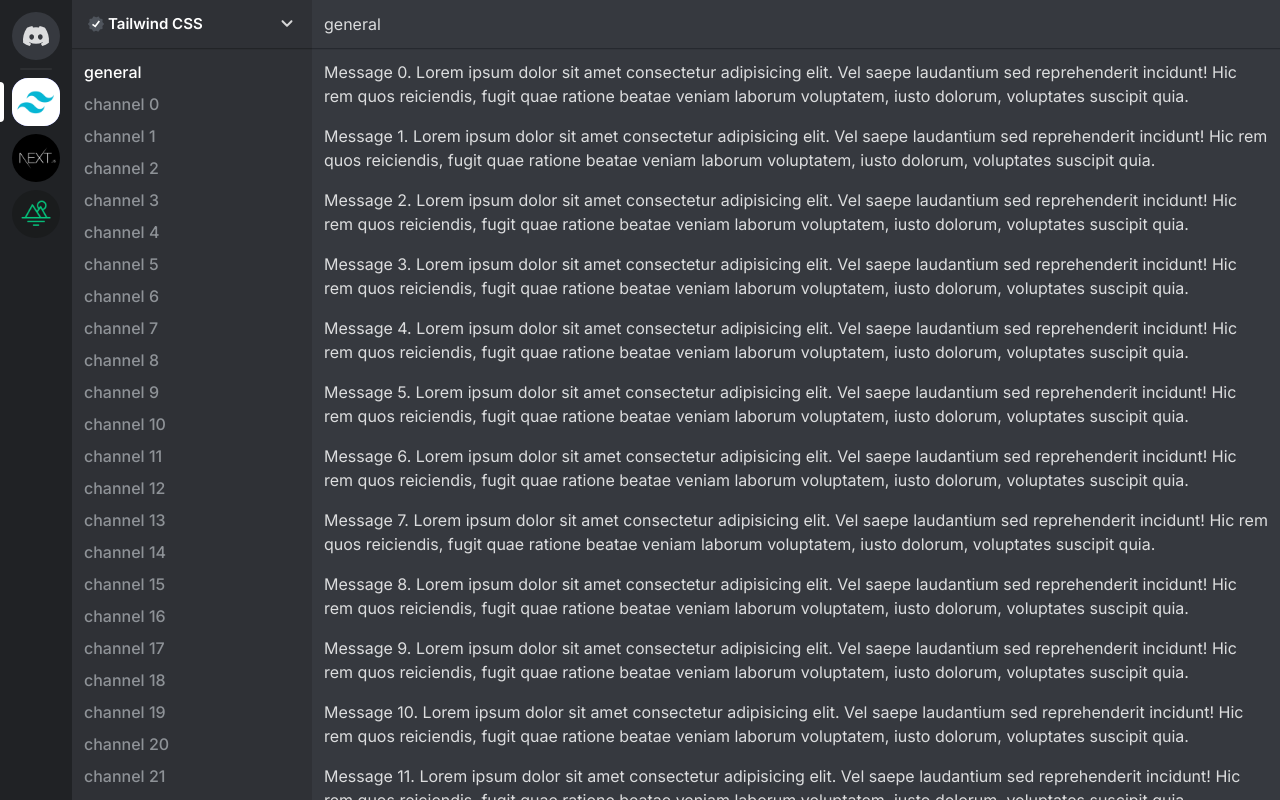
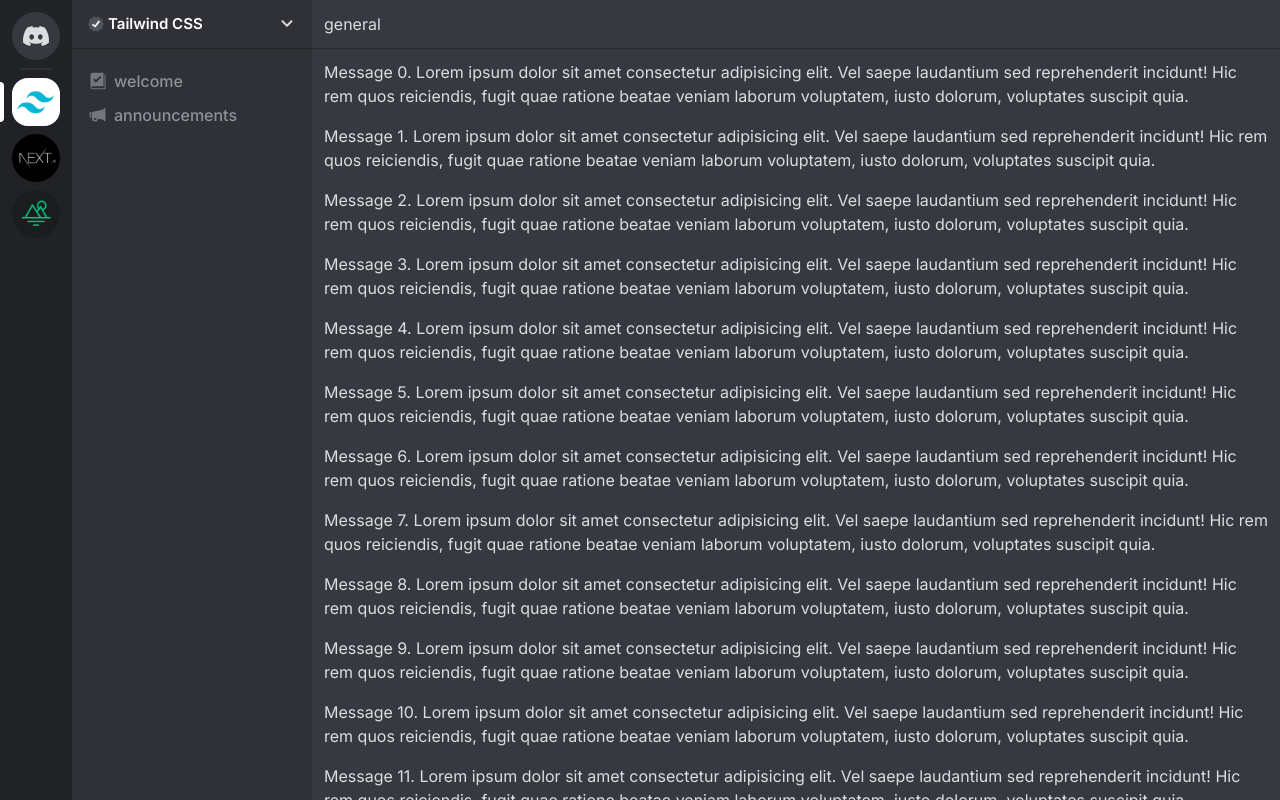
Before and after one commit to jpsanantonio/tailwind-mastery, a Next.js app: page /servers/1 in a window 1280 px wide. Built offline with nearby package versions, Linux system fonts and the light colour scheme.

Commit message:
Add Styles to Channel List

```diff
--- a/app/servers/[sid]/page.jsx
+++ b/app/servers/[sid]/page.jsx
@@ -1,4 +1,11 @@
-import { CheckIcon, ChevronIcon, VerifiedIcon } from "@/components/icons";
+import {
+  AddPersonIcon,
+  BookIcon,
+  CheckIcon,
+  ChevronIcon,
+  SpeakerphoneIcon,
+  VerifiedIcon,
+} from "@/components/icons";
 
 export default function Server() {
   return (
@@ -12,11 +19,26 @@
           Tailwind CSS
           <ChevronIcon className="w-[18px] h-[18px] ml-auto opacity-80" />
         </button>
-        <div className="flex-1 p-3 space-y-2 overflow-y-scroll font-medium text-gray-300 ">
-          <p className="text-white">general</p>
-          {[...Array(40)].map((_, i) => (
-            <p key={i}>channel {i}</p>
-          ))}
+
+        <div className="flex-1 overflow-y-scroll font-medium text-gray-300 mt-[17px]">
+          <div className="space-y-0.5">
+            <a
+              href="#"
+              className="flex items-center px-2 mx-2 py-1 text-gray-300 hover:text-gray-100 hover:bg-gray-550/[0.16] rounded group"
+            >
+              <BookIcon className="w-5 h-5 mr-1.5 text-gray-400" />
+              welcome
+              <AddPersonIcon className="w-4 h-4 ml-auto text-gray-200 opacity-0 hover:text-gray-100 group-hover:opacity-100" />
+            </a>
+            <a
+              href="#"
+              className="flex items-center px-2 mx-2 py-1 text-gray-300 hover:text-gray-100 hover:bg-gray-550/[0.16] rounded group"
+            >
+              <SpeakerphoneIcon className="w-5 h-5 mr-1.5 text-gray-400" />
+              announcements
+              <AddPersonIcon className="w-4 h-4 ml-auto text-gray-200 opacity-0 hover:text-gray-100 group-hover:opacity-100" />
+            </a>
+          </div>
         </div>
       </div>
 
```
